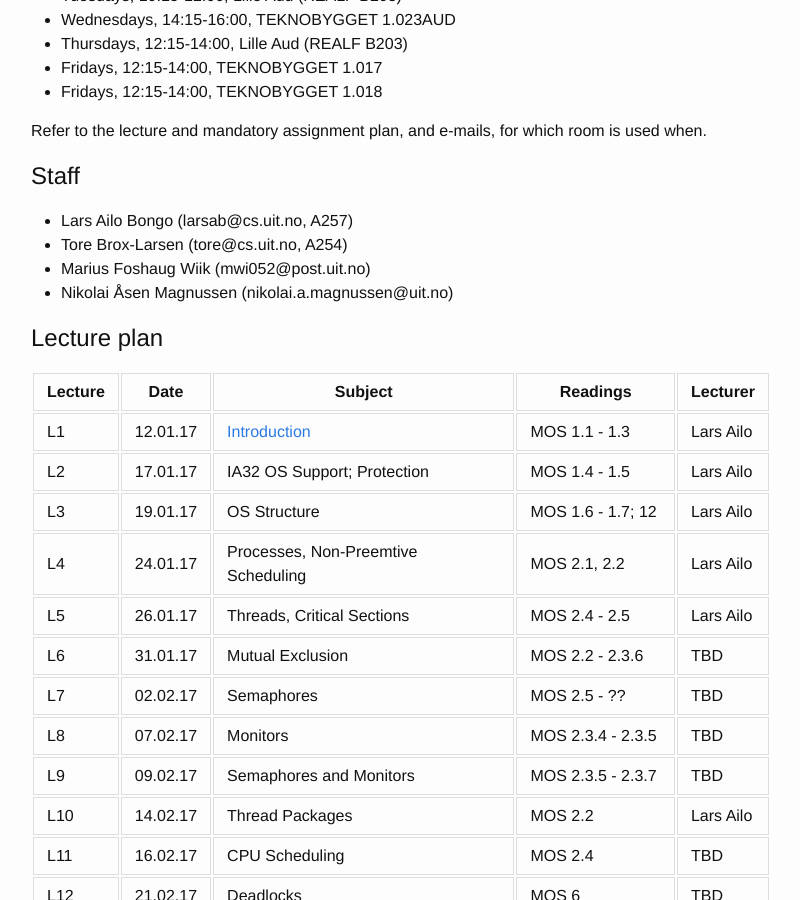
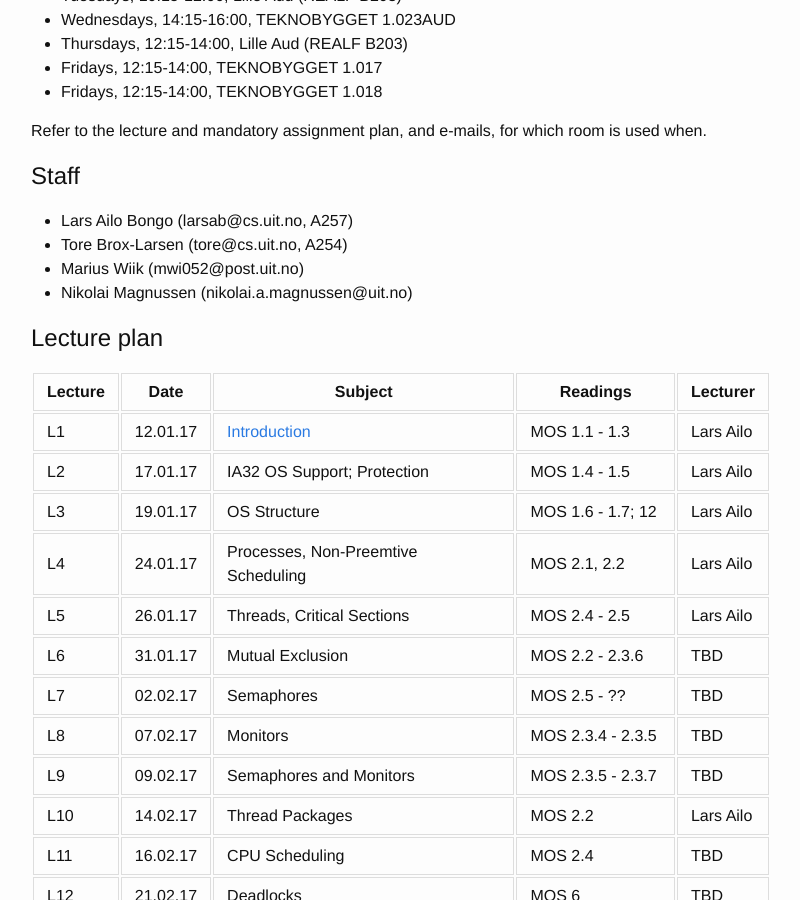
Before and after one commit to uit-inf-2201-s17/uit-inf-2201-s17.github.io, a Jekyll site: the page built from index.md, in a window 1280 px wide and 900 px high, scrolled down 495 px. Shown: the whole window, without its empty margins (239-1039 px from the left). Built offline with Jekyll 4.4.1, drawn with Linux system fonts in a browser that asks for light colours.

Commit message:
Minor changes

```diff
--- a/index.md
+++ b/index.md
@@ -29,8 +29,8 @@ Refer to the lecture and mandatory assignment plan, and e-mails, for which room
 
 * Lars Ailo Bongo (larsab@cs.uit.no, A257)
 * Tore Brox-Larsen (tore@cs.uit.no, A254)
-* Marius Foshaug Wiik (mwi052@post.uit.no)
-* Nikolai Åsen Magnussen (nikolai.a.magnussen@uit.no)
+* Marius Wiik (mwi052@post.uit.no)
+* Nikolai Magnussen (nikolai.a.magnussen@uit.no)
 
 ## Lecture plan
 
```
